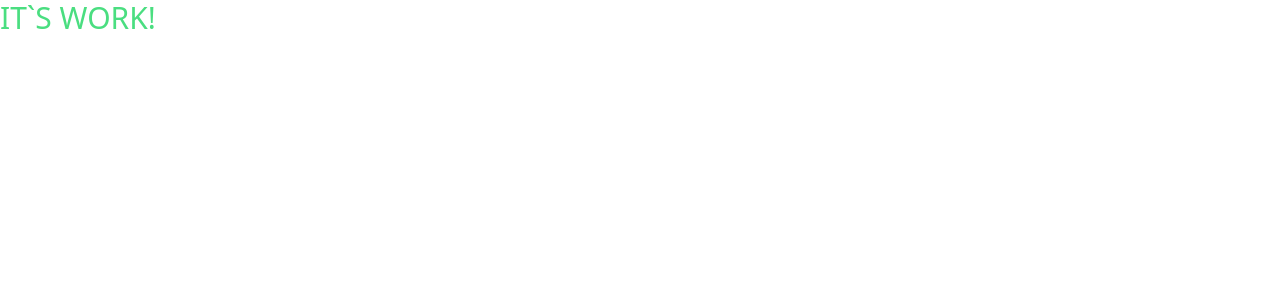
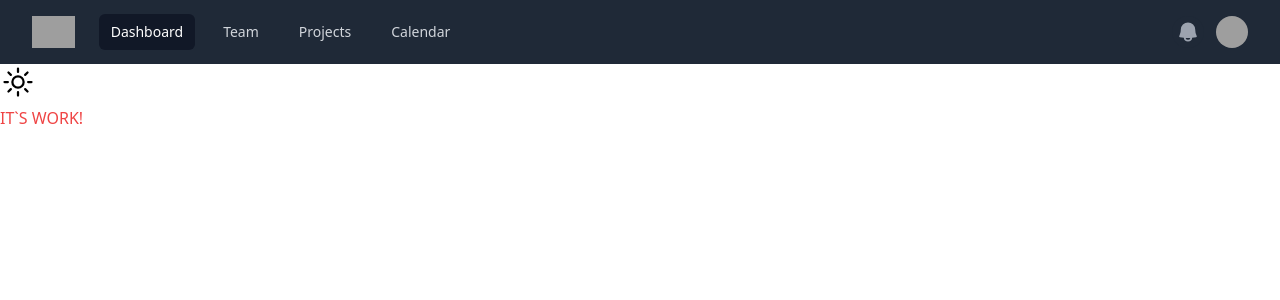
Before and after one commit to Turanchoks21/diplom, a React (Vite) app: page / in a window 1280 px wide. Shown: the top 300 px of the page. Built offline with nearby package versions, Linux system fonts and the light colour scheme; grey boxes are pictures that could not be loaded.

Commit message:
feat: added dark mode

```diff
--- /dev/null
+++ b/src/componets/buttons/ThemButton.jsx
@@ -0,0 +1,56 @@
+import { useEffect, useState } from 'react';
+import { MoonIcon as SolidMoon, SunIcon as SolidSun } from '@heroicons/react/20/solid';
+import { MoonIcon as OutlineMoon, SunIcon as OutlineSun } from '@heroicons/react/24/outline';
+
+const DarkModeToggle = () => {
+  const [isDarkMode, setIsDarkMode] = useState(false);
+  const [isSolid, setIsSolid] = useState(false);
+  const [isIcons, setIsIcons] = useState(false);
+
+  const toggleDarkMode = () => {
+    const newDarkMode = !isDarkMode;
+    setIsDarkMode(newDarkMode);
+    setIsIcons(!isIcons);
+    document.body.classList.toggle('dark', newDarkMode);
+  };
+
+  useEffect(() => {
+    const checkDarkModePreference = () => {
+      if (window.matchMedia('(prefers-color-scheme: dark)').matches) {
+        setIsDarkMode(true);
+        setIsIcons(true);
+        document.body.classList.add('dark');
+      } else {
+        setIsIcons(false);
+        document.body.classList.remove('dark');
+      }
+    };
+
+    checkDarkModePreference();
+  }, []);
+
+  return (
+    <div>
+      <button
+        className="dark:text-white"
+        onClick={toggleDarkMode}
+        onMouseOver={() => setIsSolid(true)}
+        onMouseLeave={() => setIsSolid(false)}
+      >
+        {isIcons ? (
+          isSolid ? (
+            <SolidMoon className="h-9" />
+          ) : (
+            <OutlineMoon className="h-9" />
+          )
+        ) : isSolid ? (
+          <SolidSun className="h-9" />
+        ) : (
+          <OutlineSun className="h-9" />
+        )}
+      </button>
+    </div>
+  );
+};
+
+export default DarkModeToggle;
--- /dev/null
+++ b/src/componets/navigations/NavBar.jsx
@@ -0,0 +1,169 @@
+/* This example requires Tailwind CSS v2.0+ */
+import { Fragment } from "react";
+import { Disclosure, Menu, Transition } from "@headlessui/react";
+import { Bars3Icon, BellIcon, XMarkIcon } from "@heroicons/react/20/solid";
+
+const navigation = [
+  { name: "Dashboard", href: "#", current: true },
+  { name: "Team", href: "#", current: false },
+  { name: "Projects", href: "#", current: false },
+  { name: "Calendar", href: "#", current: false },
+];
+
+function classNames(...classes) {
+  return classes.filter(Boolean).join(" ");
+}
+
+export default function Example() {
+  return (
+    <Disclosure as="nav" className="bg-gray-800">
+      {({ open }) => (
+        <>
+          <div className="max-w-7xl mx-auto px-2 sm:px-6 lg:px-8">
+            <div className="relative flex items-center justify-between h-16">
+              <div className="absolute inset-y-0 left-0 flex items-center sm:hidden">
+                {/* Mobile menu button*/}
+                <Disclosure.Button className="inline-flex items-center justify-center p-2 rounded-md text-gray-400 hover:text-white hover:bg-gray-700 focus:outline-none focus:ring-2 focus:ring-inset focus:ring-white">
+                  <span className="sr-only">Open main menu</span>
+                  {open ? (
+                    <XMarkIcon className="block h-6 w-6" aria-hidden="true" />
+                  ) : (
+                    <Bars3Icon className="block h-6 w-6" aria-hidden="true" />
+                  )}
+                </Disclosure.Button>
+              </div>
+              <div className="flex-1 flex items-center justify-center sm:items-stretch sm:justify-start">
+                <div className="flex-shrink-0 flex items-center">
+                  <img
+                    className="block lg:hidden h-8 w-auto"
+                    src="https://tailwindui.com/img/logos/workflow-mark-indigo-500.svg"
+                    alt="Workflow"
+                  />
+                  <img
+                    className="hidden lg:block h-8 w-auto"
+                    src="https://tailwindui.com/img/logos/workflow-logo-indigo-500-mark-white-text.svg"
+                    alt="Workflow"
+                  />
+                </div>
+                <div className="hidden sm:block sm:ml-6">
+                  <div className="flex space-x-4">
+                    {navigation.map((item) => (
+                      <a
+                        key={item.name}
+                        href={item.href}
+                        className={classNames(
+                          item.current
+                            ? "bg-gray-900 text-white"
+                            : "text-gray-300 hover:bg-gray-700 hover:text-white",
+                          "px-3 py-2 rounded-md text-sm font-medium"
+                        )}
+                        aria-current={item.current ? "page" : undefined}
+                      >
+                        {item.name}
+                      </a>
+                    ))}
+                  </div>
+                </div>
+              </div>
+              <div className="absolute inset-y-0 right-0 flex items-center pr-2 sm:static sm:inset-auto sm:ml-6 sm:pr-0">
+                <button
+                  type="button"
+                  className="bg-gray-800 p-1 rounded-full text-gray-400 hover:text-white focus:outline-none focus:ring-2 focus:ring-offset-2 focus:ring-offset-gray-800 focus:ring-white"
+                >
+                  <span className="sr-only">View notifications</span>
+                  <BellIcon className="h-6 w-6" aria-hidden="true" />
+                </button>
+
+                {/* Profile dropdown */}
+                <Menu as="div" className="ml-3 relative">
+                  <div>
+                    <Menu.Button className="bg-gray-800 flex text-sm rounded-full focus:outline-none focus:ring-2 focus:ring-offset-2 focus:ring-offset-gray-800 focus:ring-white">
+                      <span className="sr-only">Open user menu</span>
+                      <img
+                        className="h-8 w-8 rounded-full"
+                        src="https://images.unsplash.com/photo-1472099645785-5658abf4ff4e?ixlib=rb-1.2.1&ixid=eyJhcHBfaWQiOjEyMDd9&auto=format&fit=facearea&facepad=2&w=256&h=256&q=80"
+                        alt=""
+                      />
+                    </Menu.Button>
+                  </div>
+                  <Transition
+                    as={Fragment}
+                    enter="transition ease-out duration-100"
+                    enterFrom="transform opacity-0 scale-95"
+                    enterTo="transform opacity-100 scale-100"
+                    leave="transition ease-in duration-75"
+                    leaveFrom="transform opacity-100 scale-100"
+                    leaveTo="transform opacity-0 scale-95"
+                  >
+                    <Menu.Items className="origin-top-right absolute right-0 mt-2 w-48 rounded-md shadow-lg py-1 bg-white ring-1 ring-black ring-opacity-5 focus:outline-none">
+                      <Menu.Item>
+                        {({ active }) => (
+                          <a
+                            href="#"
+                            className={classNames(
+                              active ? "bg-gray-100" : "",
+                              "block px-4 py-2 text-sm text-gray-700"
+                            )}
+                          >
+                            Your Profile
+                          </a>
+                        )}
+                      </Menu.Item>
+                      <Menu.Item>
+                        {({ active }) => (
+                          <a
+                            href="#"
+                            className={classNames(
+                              active ? "bg-gray-100" : "",
+                              "block px-4 py-2 text-sm text-gray-700"
+                            )}
+                          >
+                            Settings
+                          </a>
+                        )}
+                      </Menu.Item>
+                      <Menu.Item>
+                        {({ active }) => (
+                          <a
+                            href="#"
+                            className={classNames(
+                              active ? "bg-gray-100" : "",
+                              "block px-4 py-2 text-sm text-gray-700"
+                            )}
+                          >
+                            Sign out
+                          </a>
+                        )}
+                      </Menu.Item>
+                    </Menu.Items>
+                  </Transition>
+                </Menu>
+              </div>
+            </div>
+          </div>
+
+          <Disclosure.Panel className="sm:hidden">
+            <div className="px-2 pt-2 pb-3 space-y-1">
+              {navigation.map((item) => (
+                <Disclosure.Button
+                  key={item.name}
+                  as="a"
+                  href={item.href}
+                  className={classNames(
+                    item.current
+                      ? "bg-gray-900 text-white"
+                      : "text-gray-300 hover:bg-gray-700 hover:text-white",
+                    "block px-3 py-2 rounded-md text-base font-medium"
+                  )}
+                  aria-current={item.current ? "page" : undefined}
+                >
+                  {item.name}
+                </Disclosure.Button>
+              ))}
+            </div>
+          </Disclosure.Panel>
+        </>
+      )}
+    </Disclosure>
+  );
+}
--- a/src/main.jsx
+++ b/src/main.jsx
@@ -1,11 +1,12 @@
-import React from 'react'
-import ReactDOM from 'react-dom/client'
-import App from './App.jsx'
-import './index.css'
+import React from "react";
+import ReactDOM from "react-dom/client";
+import App from "./App.jsx";
+import "./index.css";
+import NavBar from "./componets/navigations/NavBar.jsx";
 
-
-ReactDOM.createRoot(document.getElementById('root')).render(
+ReactDOM.createRoot(document.getElementById("root")).render(
   <React.StrictMode>
+    <NavBar />
     <App />
-  </React.StrictMode>,
-)
+  </React.StrictMode>
+);
--- a/src/views/HomeView.jsx
+++ b/src/views/HomeView.jsx
@@ -1,9 +1,12 @@
+import ThemButton from "./../componets/buttons/ThemButton";
+
 function NomeView() {
   return (
     <>
-      <span className="text-3xl text-red-600 md:text-green-400 sm:text-blue-700">
-        IT`S WORK!
-      </span>
+      <div>
+        <ThemButton />
+      </div>
+      <span className="text-red-500 dark:text-blue-600">IT`S WORK!</span>
     </>
   );
 }
--- a/tailwind.config.js
+++ b/tailwind.config.js
@@ -1,6 +1,7 @@
 /** @type {import('tailwindcss').Config} */
 module.exports = {
   content: ["./index.html", "./src/**/*.{js,ts,jsx,tsx}"],
+  darkMode: 'class',
   theme: {
     extend: {},
   },
```
